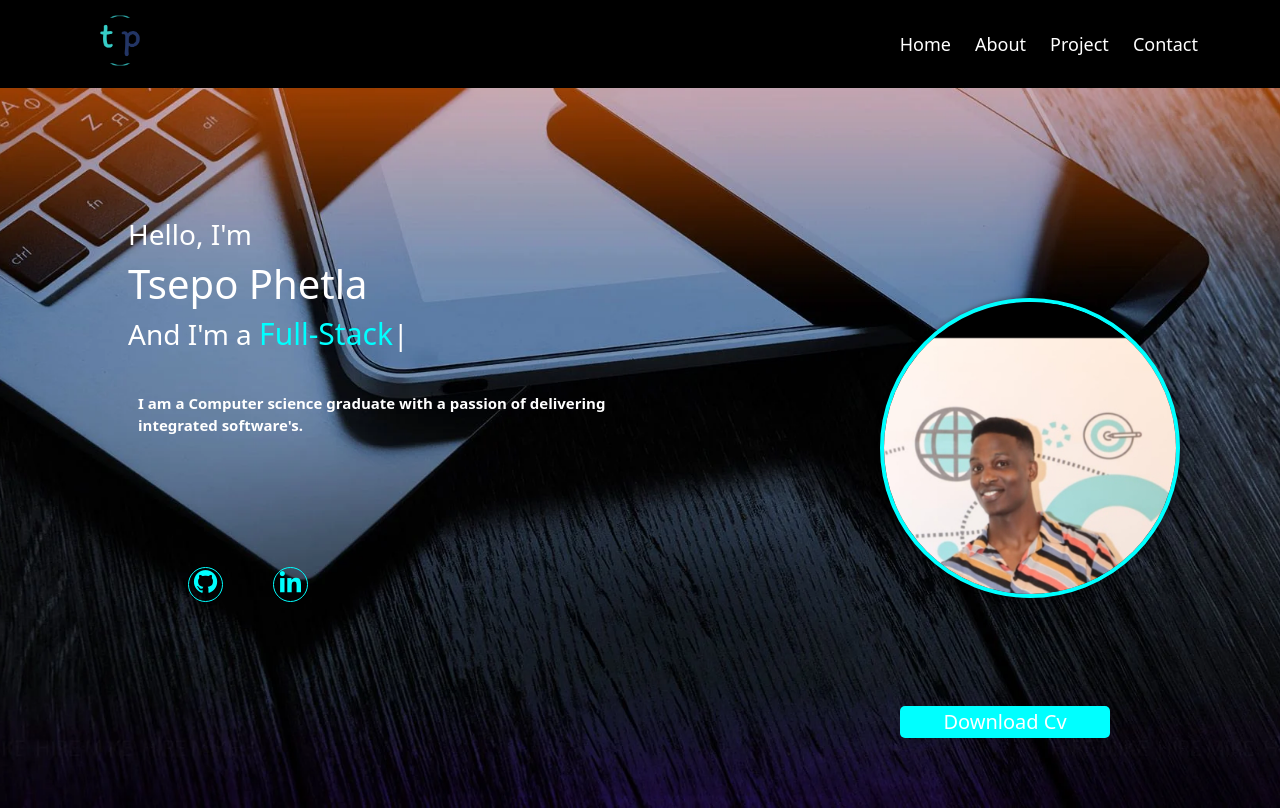
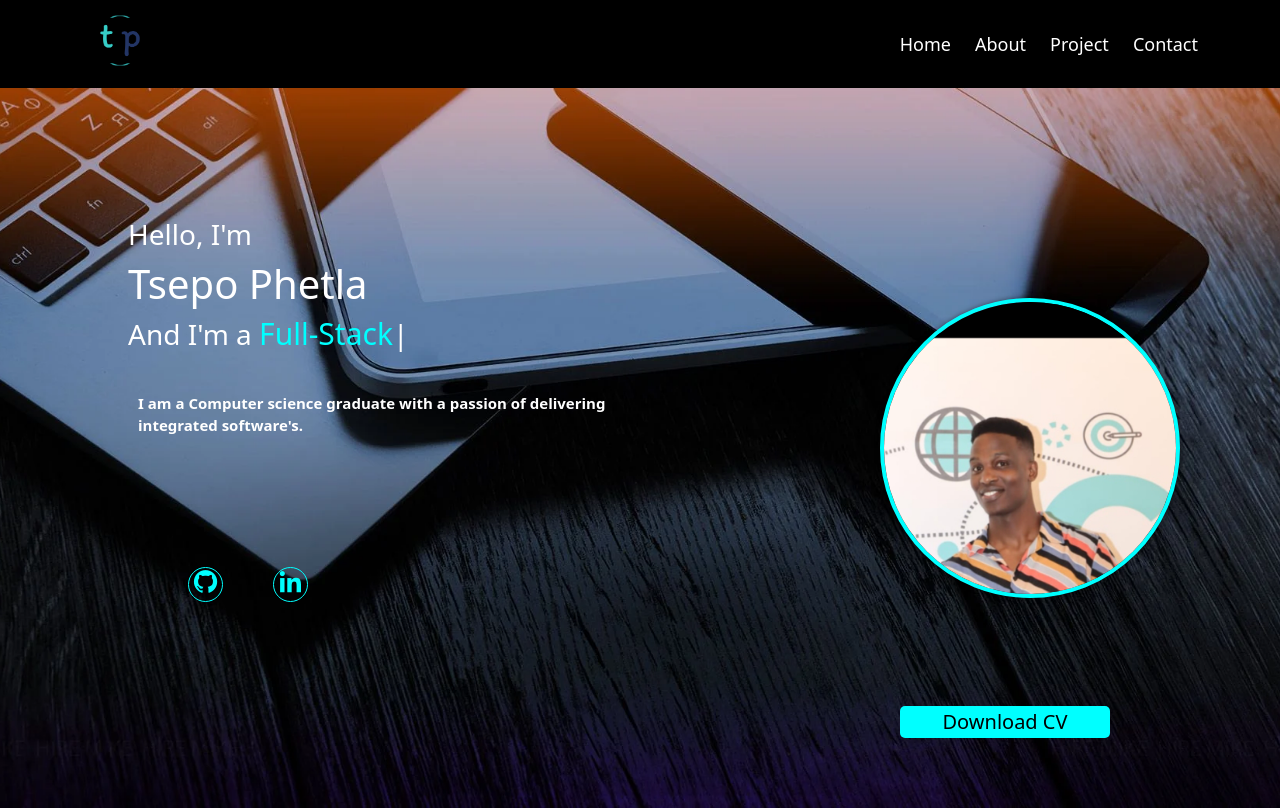
Before and after one commit to Tsepo-Phetla/Angular-firebase, an Angular app: page /home in a window 1280 px wide. Built offline with nearby package versions, Linux system fonts and the light colour scheme; what ngx-captcha would draw is missing.

Commit message:
change text color

```diff
--- a/src/app/download-button/download-button.component.css
+++ b/src/app/download-button/download-button.component.css
@@ -9,7 +9,7 @@
 .download-button {
   width: 210px;
   background-color: #00ffff;
-  color: white;
+  color: black;
   border: none;
   cursor: pointer;
   border-radius: 5px;
--- a/src/app/download-button/download-button.component.html
+++ b/src/app/download-button/download-button.component.html
@@ -1,3 +1,3 @@
 <a href="path_to_your_file.pdf" download="Tsepo Phetla.pdf" class="download-link">
-    <button (click)="downloadFile" class="download-button">Download Cv</button>
+    <button (click)="downloadFile" class="download-button">Download CV</button>
   </a>
```
